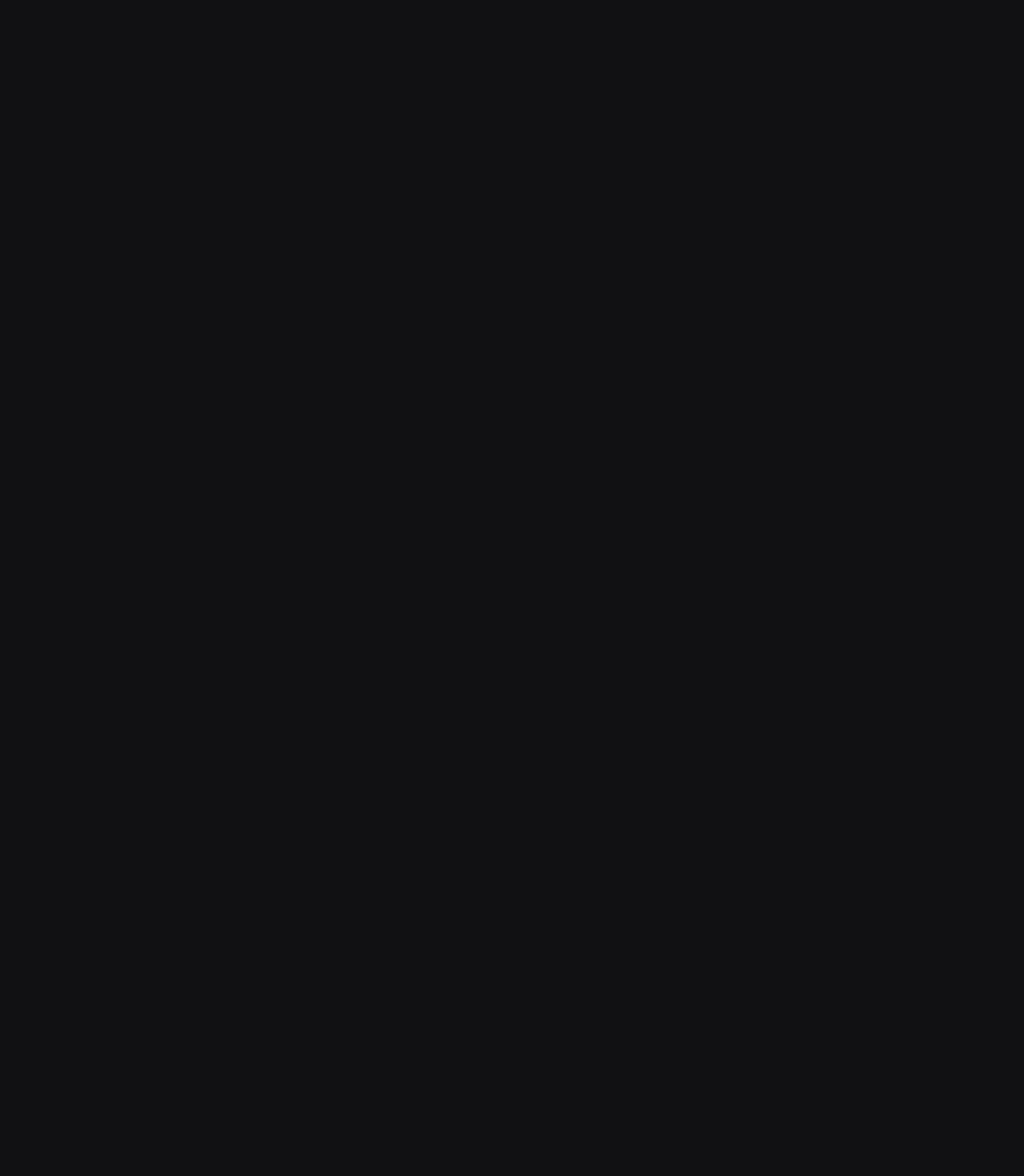
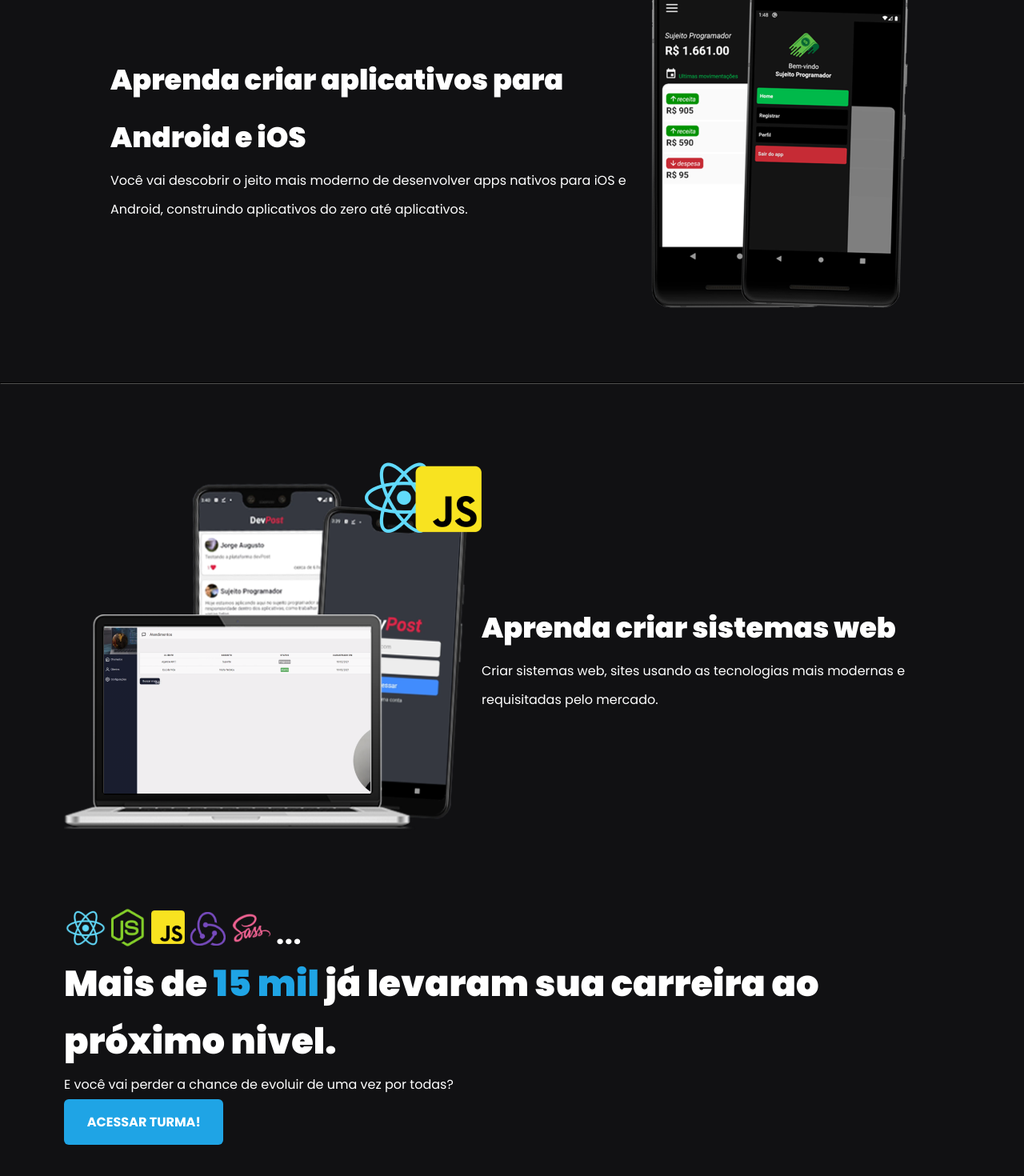
Before and after one commit to Mizaeldouglas/portifolio_mizael_douglas, a Next.js app: page / in a window 1280 px wide. Shown: the part 988-2458 px from the top of the page at 80% size. Before the commit the page ends 816 px from the top, so only its background shows below. Built offline with nearby package versions, Linux system fonts and the light colour scheme.

Commit message:
Terminado pagina Home

```diff
--- a/src/pages/index.tsx
+++ b/src/pages/index.tsx
@@ -1,5 +1,8 @@
 import Head from 'next/head'
 import styles from '../styles/home.module.scss'
+
+import Image from 'next/image'
+import TechsImage from '../../public/images/techs.svg'
 
 
 export default function Home() {
@@ -23,6 +26,43 @@
 					<img src='/images/banner-conteudos.png' alt="conteudos" />
 
 			  </div>
+
+			  <hr className={styles.divisor}/>
+
+			<div className={styles.sectionContainer} >
+				<section>
+					<h2>Aprenda criar aplicativos para Android e iOS</h2>
+         			 <span>Você vai descobrir o jeito mais moderno de desenvolver apps nativos para iOS e Android, construindo aplicativos do zero até aplicativos.</span>
+				</section>
+				<img src="/images/financasApp.png" alt="app" />
+
+			</div>
+
+			<hr className={styles.divisor}/>
+
+			<div className={styles.sectionContainer} >
+				<img src="/images/webDev.png" alt="app" />
+
+				<section>
+					<h2>Aprenda criar sistemas web</h2>
+         			<span>Criar sistemas web, sites usando as tecnologias mais modernas e requisitadas pelo mercado.</span>
+				</section>
+
+			</div>
+
+		<div className={styles.nextLevelContent}>
+
+			<Image src={TechsImage} alt='tecnologias'/>
+			<h2>Mais de <span className={styles.alunos}>15 mil</span> já levaram sua carreira ao próximo nivel.</h2>
+        	<span>E você vai perder a chance de evoluir de uma vez por todas?</span>
+			<a>
+         		<button>ACESSAR TURMA!</button>
+        	</a>
+
+		</div>
+
+
+
 		  </main>
 	  </>
     </div>
--- a/src/styles/home.module.scss
+++ b/src/styles/home.module.scss
@@ -42,3 +42,142 @@
 		font-weight: bold;
 	}
 }
+
+.divisor{
+	width: 100%;
+	bottom: 0;
+	height: 1px;
+	border-color: var(--gray-200);
+}
+
+.sectionContainer{
+	margin: 5.5rem auto;
+	max-width: 1120px;
+	display: flex;
+	align-items: center;
+	justify-content: center;
+
+	section{
+		max-width: 670px;
+
+	}
+	img{
+		max-width: 550px;
+
+	}
+	h2{
+		font-size: 2.2rem;
+		line-height: 4.5rem;
+		font-weight: 900;
+		margin-top: 2.2rem;
+		color: var(--white);
+	}
+	span{
+		font-size: 1rem;
+		line-height: 2.25rem;
+		color: var(--white);
+	}
+}
+
+
+.nextLevelContent{
+	max-width: 1120px;
+	margin: 6rem auto;
+	display: flex;
+	align-items: flex-start;
+	justify-content: space-between;
+	flex-direction: column;
+
+	h2{
+		font-size: 2.8rem;
+		line-height: 4.5rem;
+		font-weight: 900;
+		color: var(--white);
+
+	}
+	.alunos{
+		font-size: 2.8rem;
+		line-height: 4.5rem;
+		font-weight: 900;
+		color: var(--blue-900);
+	}
+	span{
+		font-size: 1rem;
+		line-height: 2.25rem;
+		color: var(--white);
+	}
+	button{
+		background-color: var(--blue-900);
+		border: 0;
+		padding: 1rem 1.8rem;
+		border-radius: 6px;
+		color: var(--white);
+		font-weight: bold;
+	}
+}
+
+@media(max-width: 1095px){
+	.container{
+		.containerHeader{
+			padding: 0 2rem;
+			button{
+				display: block;
+			}
+		}
+		img{
+			max-width: 600px;
+
+		}
+		div h1{
+			font-size: 3rem;
+		}
+		div h2{
+			font-size: 2.3rem;
+
+			span{
+				font-size: 2.3rem;
+			}
+		}
+		.sectionContainer, .nextLevelContent{
+			padding:  0 2rem;
+
+		}
+
+	}
+}
+
+@media (max-width:950px){
+	.container{
+		.containerHeader{
+			flex-direction: column;
+
+			button{
+				width: 100%;
+				display: flex;
+				justify-content: center;
+				align-items: center;
+			}
+		}
+
+		div img{
+			max-width: 500px;
+		}
+		div h1{
+			font-size: 3rem;
+		}
+		h2{
+			font-size: 1rem;
+		}
+		.sectionContainer{
+			flex-direction: column;
+
+			img{
+				margin-top: 2rem;
+				max-width: 400px;
+			}
+		}
+		.nextLevelContent{
+			padding: 0 2rem;
+		}
+	}
+}
```
